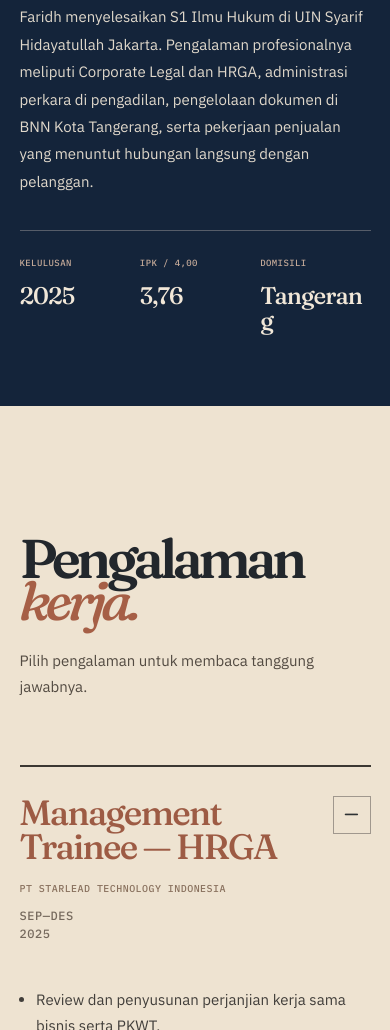
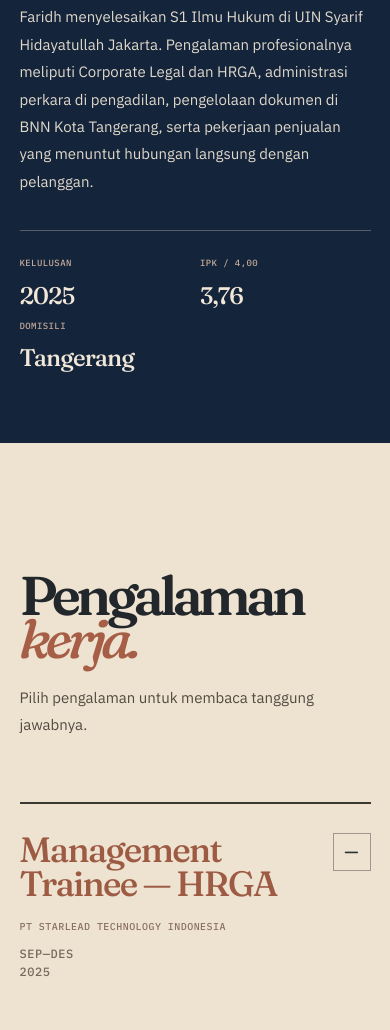
Before and after one commit to AzrielChoerulHakim/lazarus_faridh-fikri-portofolio, a plain HTML site: page index.html in a window 390 px wide. Shown: the part 1802-2832 px from the top of the page. Drawn offline with Linux system fonts and the light colour scheme.

Commit message:
fix(faridh): keep Tangerang identity datum unbroken on narrow mobile layouts

```diff
--- a/styles.css
+++ b/styles.css
@@ -249,8 +249,8 @@ a:focus-visible,button:focus-visible,summary:focus-visible{outline:3px solid #cf
  .profile-image img{aspect-ratio:5/5.6;object-position:center 19%}
  .profile-dossier{padding:0}
 
- .identity-data{grid-template-columns:repeat(3,minmax(0,1fr))}
- .identity-data>div:last-child{grid-column:auto}
+ .identity-data{grid-template-columns:repeat(2,minmax(0,1fr))}
+ .identity-data>div:last-child{grid-column:1/-1}
  .identity-data strong{font-size:clamp(23px,5vw,39px)}
  .profile-bottom span:last-child{display:none}
  .work{padding-block:75px}
```
